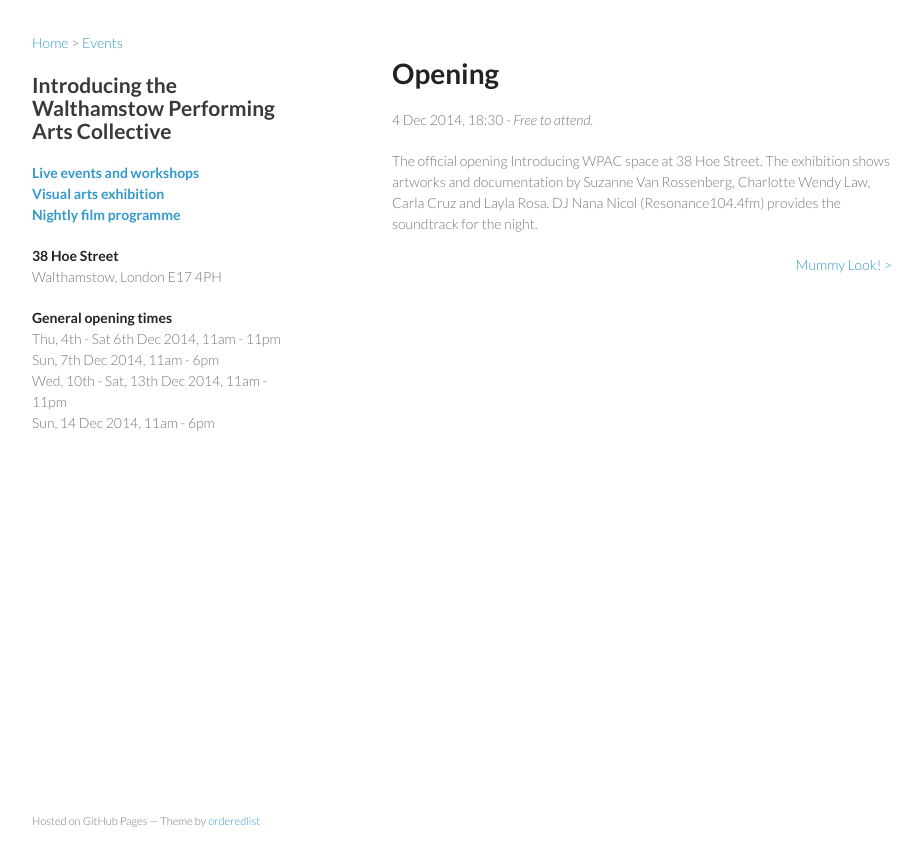
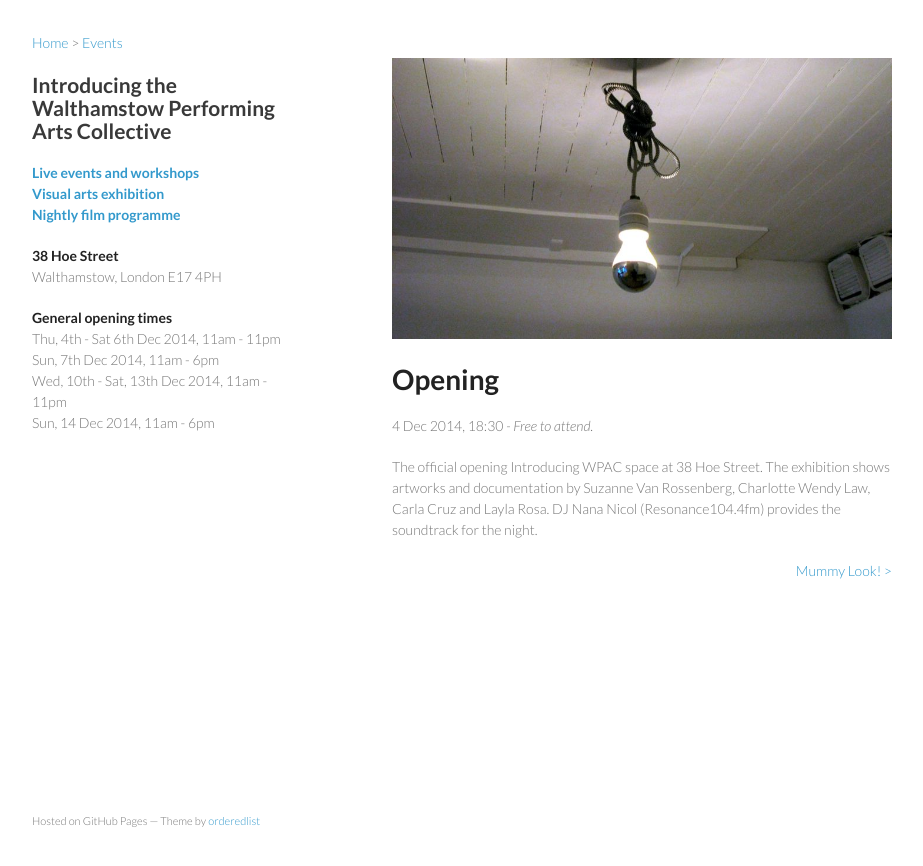
Before and after one commit to arts-walthamstow/arts-walthamstow.github.io, a Jekyll site: the page built from _posts/2014-12-04-opeing.md, in a window 1280 px wide. Shown: the top 866 px of the page, without its empty margins (178-1101 px from the left). Built offline with Jekyll 4.4.1, drawn with Linux system fonts in a browser that asks for light colours.

Commit message:
add image to event

```diff
--- a/_posts/2014-12-04-opeing.md
+++ b/_posts/2014-12-04-opeing.md
@@ -4,5 +4,7 @@ title:  "Opening"
 date:   2014-12-04 18:30:00
 categories: event
 ticketing: Free to attend.
+image: "2014/12/opening.jpg"
+image-alt: "Opening, source: Carla Cruz"
 ---
 The official opening Introducing WPAC space at 38 Hoe Street. The exhibition shows artworks and documentation by Suzanne Van Rossenberg, Charlotte Wendy Law, Carla Cruz and Layla Rosa. DJ Nana Nicol (Resonance104.4fm) provides the soundtrack for the night.
```
Also changed, not shown: assets/2014/12/opening.jpg (added).
